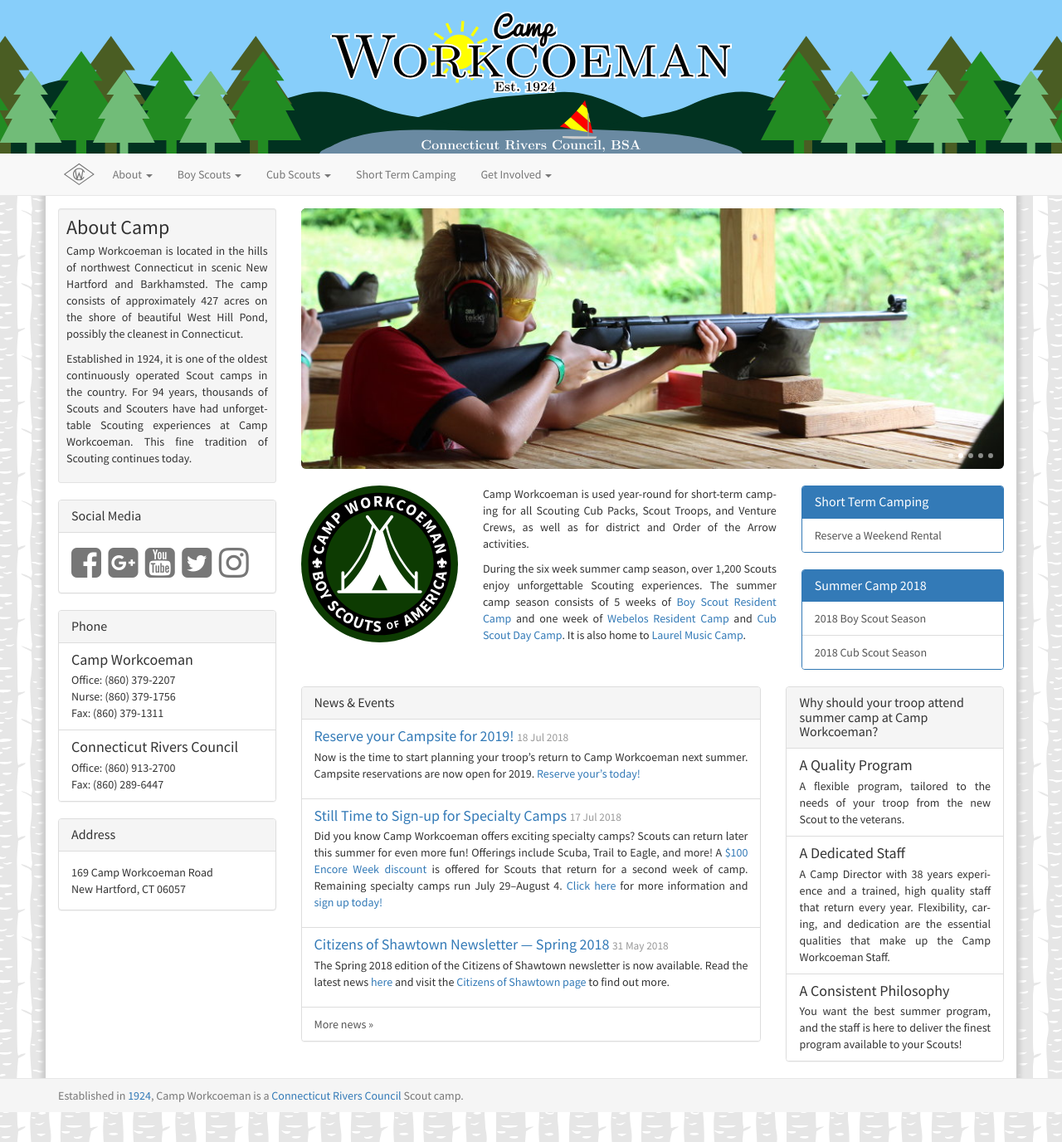
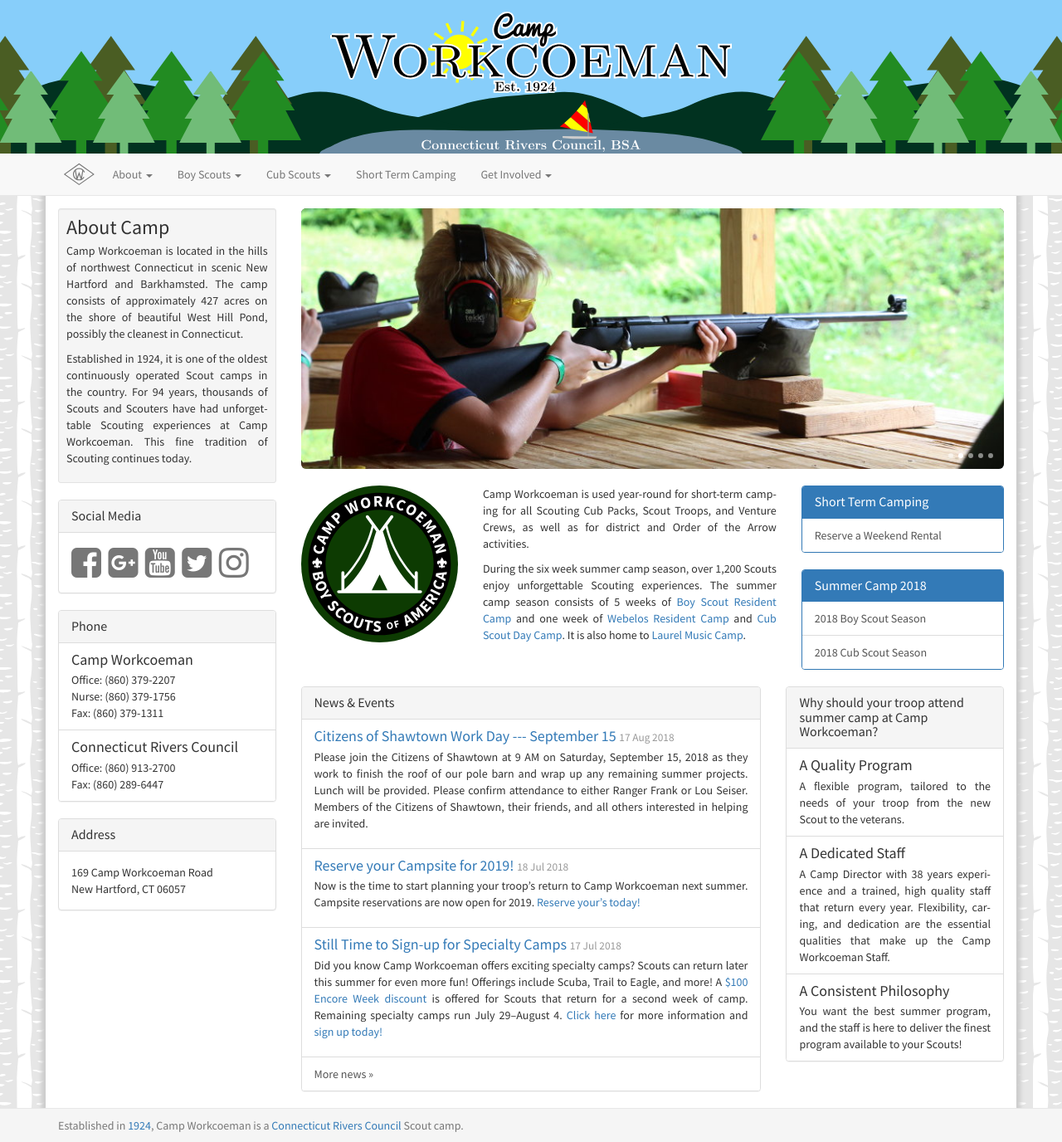
Before and after one commit to campworkcoeman/campworkcoeman.org, a Jekyll site: the page built from index.html, in a window 1280 px wide. Shown: the whole page at 83% size. Built offline with Jekyll 4.4.1, drawn with Linux system fonts in a browser that asks for light colours; nearby versions of some CDN libraries; Markdown is read by kramdown in place of the engine named in the settings.

Commit message:
Add Shawtown work day.

```diff
--- /dev/null
+++ b/about/news/_posts/2018-08-17-shawtown-work-day.md
@@ -0,0 +1,7 @@
+---
+published: true
+layout: news-item
+title: Citizens of Shawtown Work Day --- September 15
+---
+
+Please join the Citizens of Shawtown at 9 AM on Saturday, September 15, 2018 as they work to finish the roof of our pole barn and wrap up any remaining summer projects. Lunch will be provided. Please confirm attendance to either Ranger Frank or Lou Seiser. Members of the Citizens of Shawtown, their friends, and all others interested in helping are invited.
--- a/get-involved/work-days.md
+++ b/get-involved/work-days.md
@@ -11,6 +11,10 @@
 March 31, 2018
 
 Come at 9 AM to help raise the roof of our pole barn. Lunch will be provided.
+
+September 15, 2018
+
+Come at 9 AM to help finish the roof of our pole barn and wrap up any remaining summer projects. Lunch will be provided. Please confirm attendance to either Ranger Frank or Lou Seiser.
 
 ## Beaver Day
 
```
